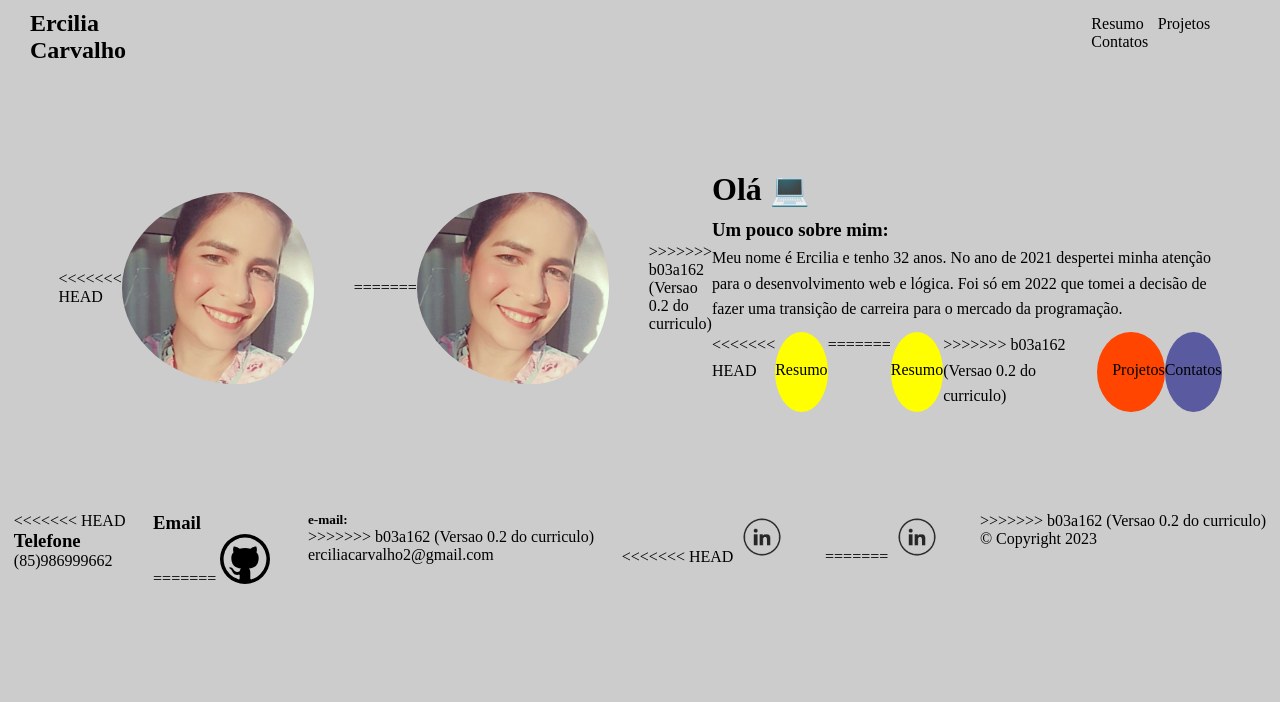
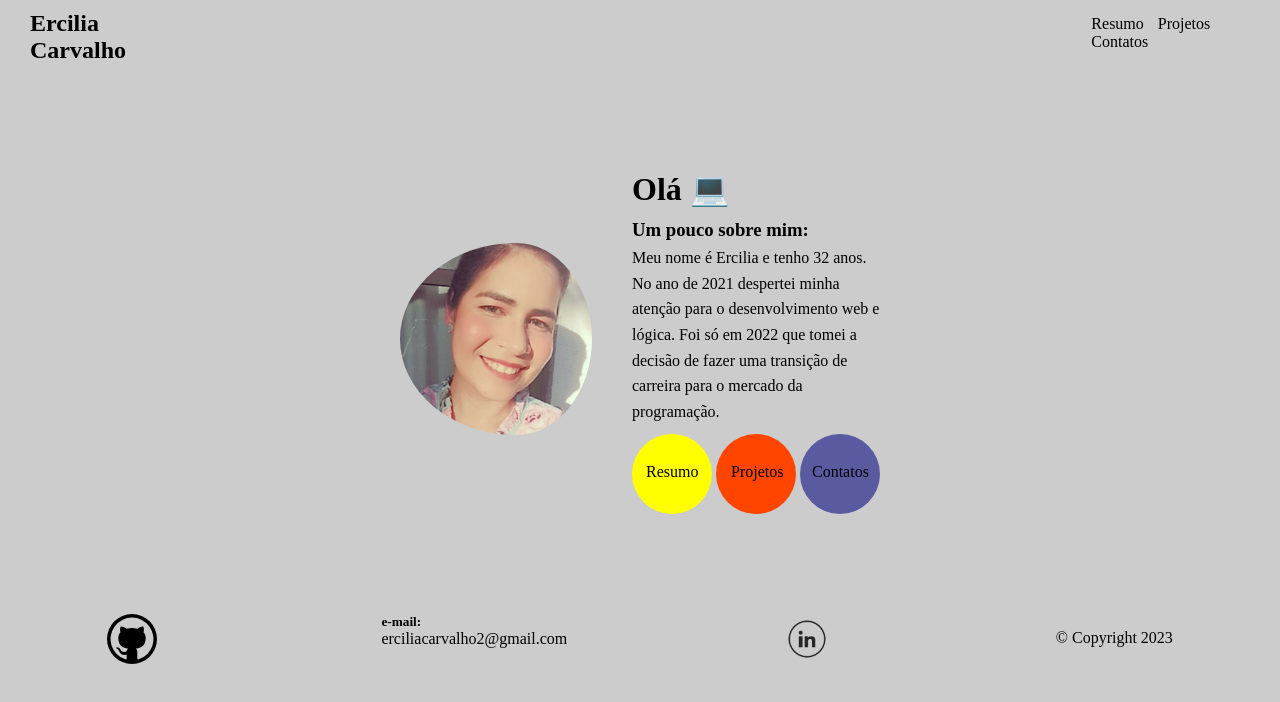
Before and after one commit to ErciliaMaria/ErciliaMaria.github.io, a plain HTML site: page index.html in a window 1280 px wide. Drawn offline with Linux system fonts and the light colour scheme.

Commit message:
corrigindo versão

```diff
--- a/index.html
+++ b/index.html
@@ -26,22 +26,14 @@
     </nav>
     <main>
         <div class="main-maior">
-<<<<<<< HEAD
-            <img src="erci.instagram.jpg" alt="foto.perfil">
-=======
             <img src="assets/erci.instagram.jpg" alt="foto.perfil">
->>>>>>> b03a162 (Versao 0.2 do curriculo)
             <div class="main-menor">
                 <h1>Olá 💻</h1>
                 <h3>Um pouco sobre mim:</h3>
                 <p>Meu nome é Ercilia e tenho 32 anos.  No ano de 2021 despertei minha atenção para o desenvolvimento web e lógica. Foi só em 2022 que tomei a decisão
                     de fazer uma transição de carreira para o mercado da programação.</p>
                     <div class="figuras">
-<<<<<<< HEAD
-                        <div class="resumo"><p>Resumo</p></div>
-=======
                         <div class="resumo"><a href="#"><p>Resumo</p></a></div>
->>>>>>> b03a162 (Versao 0.2 do curriculo)
                         <div class="projeto"><p>Projetos</p></div>
                         <div class="contato"><p>Contatos</p></div>
                     </div>
@@ -50,35 +42,19 @@
     </main>
     <footer>
         <div>
-<<<<<<< HEAD
-            <h3>Telefone</h3>
-            <p>(85)986999662</p>
-        </div>
-
-        <div>
-            <h3>Email</h3>
-=======
             <a href="https://github.com/ErciliaMaria" target="_blank"><img src="assets/icon.github.svg" alt="icone.github.logo"></a>
         </div>
 
         <div>
             <h5>e-mail:</h5>
->>>>>>> b03a162 (Versao 0.2 do curriculo)
             <p>erciliacarvalho2@gmail.com</p>
         </div>
 
         <div>
-<<<<<<< HEAD
-            <a href="https://linkedin.com/in/ercilia-maria-dev" target="_blank"><img src="nuevo.img.link.png" alt="linkedIn"></a>
-        </div>
-
-        <div>
-=======
             <a href="https://linkedin.com/in/ercilia-maria-dev" target="_blank"><img src="assets/nuevo.img.link.png" alt="linkedIn"></a>
         </div>
 
         <div class="copyright">
->>>>>>> b03a162 (Versao 0.2 do curriculo)
             <p>&copy; Copyright 2023</p>
         </div>
     </footer>
--- a/style.css
+++ b/style.css
@@ -55,11 +55,7 @@ padding-right:40px;
 }
     .resumo p{
     padding-top:25px;
-<<<<<<< HEAD
-    padding-left:15px;
-=======
     padding-left:14px;
->>>>>>> b03a162 (Versao 0.2 do curriculo)
 }
 .projeto{
     width:80px;
@@ -79,11 +75,7 @@ padding-right:40px;
     }
     .contato p{
         padding-top:25px;
-<<<<<<< HEAD
-        padding-left:15px;
-=======
         padding-left:12px;
->>>>>>> b03a162 (Versao 0.2 do curriculo)
     }
 footer{
     display:flex;
@@ -99,9 +91,6 @@ footer{
 footer div p{
     align-self:center;
 }
-<<<<<<< HEAD
-@media screen and (max-width:500px){
-=======
 .copyright{
     padding-top:15px;
   }
@@ -109,7 +98,6 @@ footer div p{
     html,body{
         text-align:center;
     }
->>>>>>> b03a162 (Versao 0.2 do curriculo)
   .nave{
     display:flex;
     flex-direction:column;
@@ -121,11 +109,7 @@ footer div p{
   .main-maior{
     display:flex;
     flex-direction:column;
-<<<<<<< HEAD
-    margin-left:150px;
-=======
     margin-left:180px;
->>>>>>> b03a162 (Versao 0.2 do curriculo)
 
   }
   .main-maior img{
@@ -135,12 +119,6 @@ footer div p{
   .main-menor{
     display:flex;
   }
-<<<<<<< HEAD
-  footer{
-    display:flex;
-    flex-direction: column;
-  }
-=======
   .resumo p{
     margin-right:10px;
   }
@@ -154,5 +132,3 @@ footer div p{
     display:flex;
     flex-direction: column;
   }
-
->>>>>>> b03a162 (Versao 0.2 do curriculo)
```
